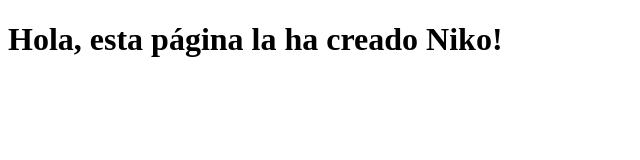
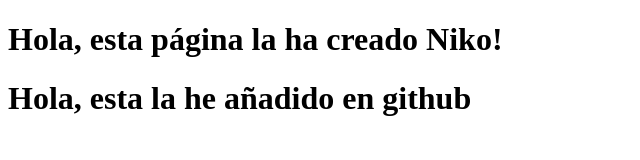
Before and after one commit to m3ko/practicaGit2, a plain HTML site: page index.html in a window 1280 px wide. Shown: the whole page, without its empty margins (0-640 px from the left). Drawn offline with Linux system fonts and the light colour scheme.

Commit message:
Update index.html

```diff
--- a/index.html
+++ b/index.html
@@ -7,5 +7,6 @@
 </head>
 <body>
     <h1>Hola, esta página la ha creado Niko!</h1>
+    <h1>Hola, esta la he añadido en github</h1>
 </body>
 </html>
```
